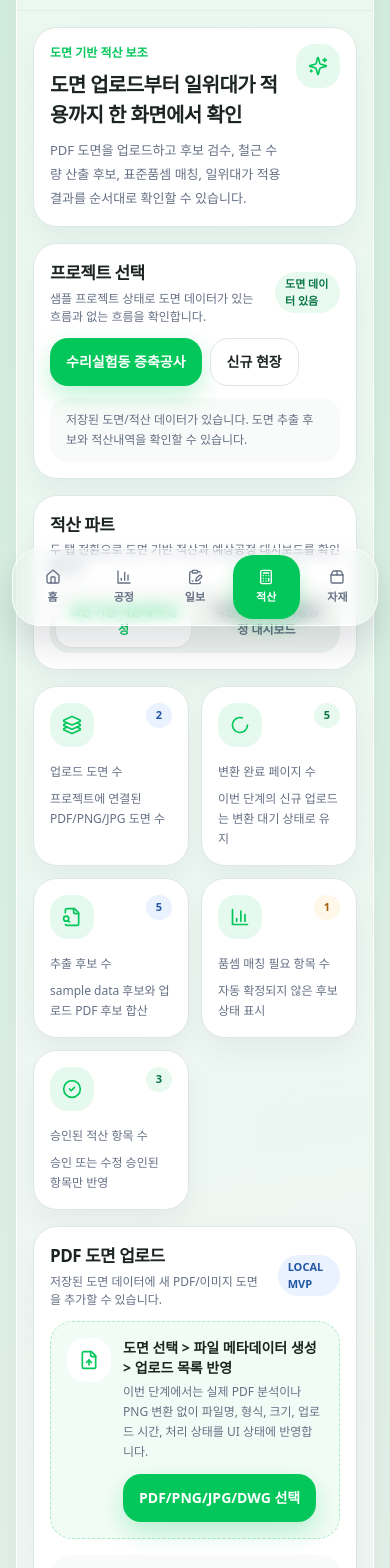
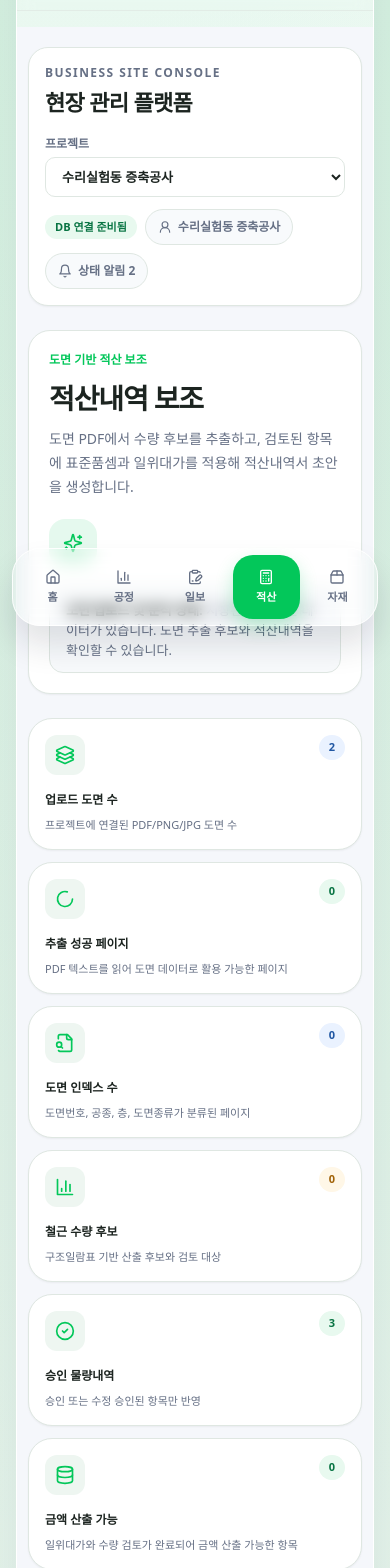
Before and after one commit to kaleb011/platform, a Next.js app: page /estimate in a window 390 px wide. Shown: the part 200-1768 px from the top of the page. Built offline with nearby package versions, Linux system fonts and the light colour scheme.

Commit message:
Refactor estimate dashboard for web console layout
- Rework estimate dashboard into desktop web console layout
- Clean user-facing wording
- Keep parsing, rebar quantity, unit price, and export flows unchanged

```diff
--- a/components/estimation/DrawingUploadPanel.tsx
+++ b/components/estimation/DrawingUploadPanel.tsx
@@ -26,7 +26,7 @@ export function DrawingUploadPanel({
             ? "저장된 도면 데이터에 새 PDF/이미지 도면을 추가할 수 있습니다."
             : "도면 데이터가 없는 프로젝트입니다. PDF 도면을 업로드해 적산내역 초안 생성 흐름을 시작하세요."
         }
-        action={<Badge tone="blue">LOCAL MVP</Badge>}
+        action={<Badge tone="blue">로컬 처리</Badge>}
       />
 
       <div className="rounded-[22px] border border-dashed border-primary/30 bg-primary/5 p-4">
@@ -39,8 +39,8 @@ export function DrawingUploadPanel({
               도면 선택 &gt; 파일 메타데이터 생성 &gt; 업로드 목록 반영
             </p>
             <p className="mt-1 text-[12px] leading-5 text-slate">
-              이번 단계에서는 실제 PDF 분석이나 PNG 변환 없이 파일명, 형식, 크기, 업로드 시간,
-              처리 상태를 UI 상태에 반영합니다.
+              파일명, 형식, 크기, 업로드 시간과 처리 상태를 먼저 확인하고 이후 도면 분석 흐름으로
+              연결합니다.
             </p>
             <label className="mt-3 inline-flex cursor-pointer">
               <input
@@ -61,7 +61,7 @@ export function DrawingUploadPanel({
         </div>
       </div>
 
-      <div className="mt-4 grid grid-cols-1 gap-3 sm:grid-cols-3">
+      <div className="mt-4 grid grid-cols-1 gap-3">
         <div className="rounded-[20px] bg-[#f8fbf9] p-4">
           <div className="flex items-center gap-2 text-[12px] font-semibold text-slate">
             <FileArchive className="h-4 w-4 text-primary" />
@@ -72,7 +72,7 @@ export function DrawingUploadPanel({
         <div className="rounded-[20px] bg-[#f8fbf9] p-4">
           <div className="flex items-center gap-2 text-[12px] font-semibold text-slate">
             <FileImage className="h-4 w-4 text-primary" />
-            이번 단계 상태
+            처리 상태
           </div>
           <p className="mt-2 text-[13px] font-semibold text-foreground">
             PDF는 PNG 변환 대기, 이미지는 분석 대기로 표시
--- a/components/estimation/EstimationDashboard.tsx
+++ b/components/estimation/EstimationDashboard.tsx
@@ -3,11 +3,14 @@
 import { useMemo, useState } from "react";
 import {
   BarChart3,
+  Bell,
   CheckCircle2,
+  Database,
   FileSearch,
   Layers3,
   LoaderCircle,
-  Sparkles
+  Sparkles,
+  UserRound
 } from "lucide-react";
 
 import { DrawingExtractionTable } from "@/components/estimation/DrawingExtractionTable";
@@ -25,7 +28,6 @@ import { StandardMatchTable } from "@/components/estimation/StandardMatchTable";
 import { UnitPriceUploadPanel } from "@/components/estimation/UnitPriceUploadPanel";
 import { UploadedDrawingFilesTable } from "@/components/estimation/UploadedDrawingFilesTable";
 import { Badge } from "@/components/ui/badge";
-import { Button } from "@/components/ui/button";
 import { Card } from "@/components/ui/card";
 import { SectionHeading } from "@/components/ui/section-heading";
 import { SegmentedTabs } from "@/components/ui/segmented-tabs";
@@ -86,9 +88,12 @@ const tabOptions = [
 
 const summaryIcons = {
   uploaded: Layers3,
-  converted: LoaderCircle,
+  extracted: LoaderCircle,
+  indexed: FileSearch,
+  rebar: BarChart3,
   candidates: FileSearch,
   approved: CheckCircle2,
+  amountReady: Database,
   matchingNeeded: BarChart3
 } as const;
 
@@ -243,17 +248,12 @@ export function EstimationDashboard() {
     (item) => item.status !== "linked"
   );
 
-  const matchingNeededCount = visibleCandidates.filter(
-    (candidate) => candidate.reviewStatus === "needs_standard_match"
-  ).length;
-
-  const convertedPageCount = drawingFiles.reduce((count, file) => {
-    if (file.status === "converted" || file.status === "analyzed") {
-      return count + (file.pageCount ?? 0);
-    }
-
-    return count;
-  }, 0);
+  const extractedSuccessPageCount = activePdfTextResults.reduce(
+    (count, result) =>
+      count +
+      result.pages.filter((page) => page.extractionStatus === "success").length,
+    0
+  );
 
   const summaryCards: Array<{
     key: SummaryCardKey;
@@ -270,31 +270,38 @@ export function EstimationDashboard() {
       tone: "blue"
     },
     {
-      key: "converted",
-      label: "변환 완료 페이지 수",
-      value: `${convertedPageCount}`,
-      footnote: "이번 단계의 신규 업로드는 변환 대기 상태로 유지",
+      key: "extracted",
+      label: "추출 성공 페이지",
+      value: `${extractedSuccessPageCount}`,
+      footnote: "PDF 텍스트를 읽어 도면 데이터로 활용 가능한 페이지",
       tone: "green"
     },
     {
-      key: "candidates",
-      label: "추출 후보 수",
-      value: `${visibleCandidates.length}`,
-      footnote: "sample data 후보와 업로드 PDF 후보 합산",
+      key: "indexed",
+      label: "도면 인덱스 수",
+      value: `${drawingSheetIndexes.length}`,
+      footnote: "도면번호, 공종, 층, 도면종류가 분류된 페이지",
       tone: "blue"
     },
     {
-      key: "matchingNeeded",
-      label: "품셈 매칭 필요 항목 수",
-      value: `${matchingNeededCount}`,
-      footnote: "자동 확정되지 않은 후보 상태 표시",
+      key: "rebar",
+      label: "철근 수량 후보",
+      value: `${activeRebarCandidates.length}`,
+      footnote: "구조일람표 기반 산출 후보와 검토 대상",
       tone: "amber"
     },
     {
       key: "approved",
-      label: "승인된 적산 항목 수",
+      label: "승인 물량내역",
       value: `${estimateItems.length}`,
       footnote: "승인 또는 수정 승인된 항목만 반영",
+      tone: "green"
+    },
+    {
+      key: "amountReady",
+      label: "금액 산출 가능",
+      value: `${estimateStatementSummary.calculatedCount}`,
+      footnote: "일위대가와 수량 검토가 완료되어 금액 산출 가능한 항목",
       tone: "green"
     }
   ];
@@ -671,7 +678,7 @@ export function EstimationDashboard() {
     const file = files[0];
     setImportedSheetName(file.name);
     setNotice(
-      `${file.name} 파일이 선택되었습니다. 현재 MVP에서는 파일명만 표시하고, forecast 데이터는 샘플 세트를 사용합니다.`
+      `${file.name} 파일이 선택되었습니다. 현재 화면에서는 파일명을 표시하고 예시 공정 데이터와 함께 흐름을 확인합니다.`
     );
   };
 
@@ -702,98 +709,125 @@ export function EstimationDashboard() {
     }
   };
 
+  const handleProjectChange = (projectId: string) => {
+    const nextProject = projectStates.find((project) => project.projectId === projectId);
+
+    setSelectedProjectId(projectId);
+    setNotice(
+      nextProject?.drawingDataStatus === "exists"
+        ? "저장된 도면/적산 데이터가 있습니다. 도면 추출 후보와 적산내역을 확인할 수 있습니다."
+        : "이 프로젝트에는 아직 도면 데이터가 없습니다. PDF 도면을 업로드하면 적산내역 초안 생성 흐름을 시작할 수 있습니다."
+    );
+  };
+
   const projectFlowMessage = drawingDataExists
     ? "저장된 도면/적산 데이터가 있습니다. 도면 추출 후보와 적산내역을 확인할 수 있습니다."
     : "이 프로젝트에는 아직 도면 데이터가 없습니다. PDF 도면을 업로드하면 적산내역 초안 생성 흐름을 시작할 수 있습니다.";
 
   return (
-    <div className="space-y-4">
-      <Card className="section-enter bg-[#f6fbf7]">
-        <div className="flex items-start justify-between gap-3">
+    <div className="relative left-1/2 w-[min(calc(100vw-2rem),80rem)] -translate-x-1/2 bg-[#f5f7fb] px-3 py-5 text-foreground sm:px-5 lg:px-6">
+      <header className="mb-6 rounded-[20px] border border-border bg-white px-4 py-4 shadow-sm lg:px-6">
+        <div className="flex flex-col gap-4 lg:flex-row lg:items-center lg:justify-between">
           <div>
+            <p className="text-[12px] font-semibold uppercase tracking-[0.12em] text-slate">
+              Business Site Console
+            </p>
+            <h1 className="mt-1 text-[22px] font-bold tracking-[-0.03em] text-foreground">
+              현장 관리 플랫폼
+            </h1>
+          </div>
+
+          <div className="flex flex-col gap-3 sm:flex-row sm:items-center">
+            <label className="flex flex-col gap-1 text-[12px] font-semibold text-slate">
+              프로젝트
+              <select
+                className="h-10 min-w-[220px] rounded-[10px] border border-border bg-white px-3 text-[13px] font-semibold text-foreground outline-none transition focus:border-primary"
+                onChange={(event) => handleProjectChange(event.target.value)}
+                value={activeProject.projectId}
+              >
+                {projectStates.map((project) => (
+                  <option key={project.projectId} value={project.projectId}>
+                    {project.projectName}
+                  </option>
+                ))}
+              </select>
+            </label>
+
+            <div className="flex flex-wrap items-center gap-2">
+              <Badge tone={drawingDataExists ? "green" : "amber"}>
+                {drawingDataExists ? "DB 연결 준비됨" : "도면 업로드 필요"}
+              </Badge>
+              <span className="inline-flex items-center gap-1.5 rounded-full border border-border bg-[#f8fafc] px-3 py-2 text-[12px] font-semibold text-slate">
+                <UserRound className="h-3.5 w-3.5" />
+                {activeProject.projectName}
+              </span>
+              <span className="inline-flex items-center gap-1.5 rounded-full border border-border bg-[#f8fafc] px-3 py-2 text-[12px] font-semibold text-slate">
+                <Bell className="h-3.5 w-3.5" />
+                상태 알림 2
+              </span>
+            </div>
+          </div>
+        </div>
+      </header>
+
+      <section className="mb-6 rounded-[22px] border border-border bg-white px-5 py-5 shadow-sm lg:px-7">
+        <div className="flex flex-col gap-5 lg:flex-row lg:items-end lg:justify-between">
+          <div className="max-w-3xl">
             <p className="text-[12px] font-semibold text-primary">도면 기반 적산 보조</p>
-            <h2 className="mt-2 text-[20px] font-bold tracking-[-0.03em] text-foreground">
-              도면 업로드부터 일위대가 적용까지 한 화면에서 확인
+            <h2 className="mt-2 text-[28px] font-bold tracking-[-0.04em] text-foreground">
+              적산내역 보조
             </h2>
-            <p className="mt-2 text-[13px] leading-6 text-slate">
-              PDF 도면을 업로드하고 후보 검수, 철근 수량 산출 후보, 표준품셈 매칭,
-              일위대가 적용 결과를 순서대로 확인할 수 있습니다.
+            <p className="mt-2 text-[14px] leading-6 text-slate">
+              도면 PDF에서 수량 후보를 추출하고, 검토된 항목에 표준품셈과 일위대가를
+              적용해 적산내역서 초안을 생성합니다.
             </p>
           </div>
-          <div className="flex h-11 w-11 shrink-0 items-center justify-center rounded-[18px] bg-primary/10 text-primary">
+          <div className="flex h-12 w-12 shrink-0 items-center justify-center rounded-[16px] bg-primary/10 text-primary">
             <Sparkles className="h-5 w-5" />
           </div>
         </div>
-      </Card>
 
-      <Card className="section-enter">
-        <SectionHeading
-          title="프로젝트 선택"
-          description="샘플 프로젝트 상태로 도면 데이터가 있는 흐름과 없는 흐름을 확인합니다."
-          action={
-            <Badge tone={drawingDataExists ? "green" : "amber"}>
-              {drawingDataExists ? "도면 데이터 있음" : "도면 데이터 없음"}
-            </Badge>
-          }
-        />
-        <div className="flex flex-wrap gap-2">
-          {projectStates.map((project) => {
-            const selected = project.projectId === activeProject.projectId;
-
-            return (
-              <Button
-                key={project.projectId}
-                className="min-h-[42px] rounded-[16px] px-4 text-[13px]"
-                onClick={() => {
-                  setSelectedProjectId(project.projectId);
-                  setNotice(
-                    project.drawingDataStatus === "exists"
-                      ? "저장된 도면/적산 데이터가 있습니다. 도면 추출 후보와 적산내역을 확인할 수 있습니다."
-                      : "이 프로젝트에는 아직 도면 데이터가 없습니다. PDF 도면을 업로드하면 적산내역 초안 생성 흐름을 시작할 수 있습니다."
-                  );
-                }}
-                type="button"
-                variant={selected ? "primary" : "secondary"}
-              >
-                {project.projectName}
-              </Button>
-            );
-          })}
-        </div>
-        <div className="mt-3 rounded-[18px] bg-[#f8fbf9] px-4 py-3 text-[12px] leading-5 text-slate">
+        <div className="mt-5 rounded-[14px] border border-border bg-[#f8fafc] px-4 py-3 text-[13px] leading-5 text-slate">
+          <span className="font-semibold text-foreground">도면 업로드 및 분석 상태: </span>
           {projectFlowMessage}
         </div>
-      </Card>
+      </section>
 
-      <Card className="section-enter">
-        <SectionHeading
-          title="적산 파트"
-          description="두 탭 전환으로 도면 기반 적산과 예상공정 대시보드를 확인합니다."
-        />
-        <SegmentedTabs options={tabOptions} value={activeTab} onChange={setActiveTab} />
-      </Card>
-
-      {activeTab === "drawing-estimate" ? (
-        <>
-          <section className="grid grid-cols-2 gap-3 section-enter">
+      <section className="mb-6 grid grid-cols-1 gap-3 sm:grid-cols-2 lg:grid-cols-6">
         {summaryCards.map((card) => {
           const Icon = summaryIcons[card.key];
 
           return (
-                <Card key={card.key} className="bg-[#f8fbf9]">
+            <Card key={card.key} className="bg-white shadow-sm">
               <div className="flex items-start justify-between gap-3">
-                    <div className="flex h-11 w-11 items-center justify-center rounded-[18px] bg-primary/10 text-primary">
+                <div className="flex h-10 w-10 items-center justify-center rounded-[12px] bg-[#eef6f1] text-primary">
                   <Icon className="h-5 w-5" />
                 </div>
                 <Badge tone={card.tone}>{card.value}</Badge>
               </div>
-                  <p className="mt-4 text-[12px] font-medium text-slate">{card.label}</p>
-                  <p className="mt-2 text-[12px] leading-5 text-slate">{card.footnote}</p>
+              <p className="mt-4 text-[12px] font-semibold text-foreground">{card.label}</p>
+              <p className="mt-2 text-[11px] leading-4 text-slate">{card.footnote}</p>
             </Card>
           );
         })}
       </section>
 
+      <Card className="mb-6 bg-white shadow-sm">
+        <div className="flex flex-col gap-3 lg:flex-row lg:items-center lg:justify-between">
+          <SectionHeading
+            title="업무 영역"
+            description="도면 기반 적산과 예상공정 대시보드를 전환해 확인합니다."
+          />
+          <div className="min-w-0 lg:min-w-[420px]">
+            <SegmentedTabs options={tabOptions} value={activeTab} onChange={setActiveTab} />
+          </div>
+        </div>
+      </Card>
+
+      {activeTab === "drawing-estimate" ? (
+        <>
+          <div className="grid grid-cols-1 gap-5 lg:grid-cols-12">
+            <aside className="space-y-5 lg:col-span-4">
               <DrawingUploadPanel
                 drawingDataExists={drawingDataExists}
                 notice={notice}
@@ -806,7 +840,9 @@ export function EstimationDashboard() {
                 roadmaps={quantityRoadmaps}
                 sheets={drawingSheetIndexes}
               />
+            </aside>
 
+            <main className="space-y-5 lg:col-span-8">
               {drawingDataExists ? (
                 <>
                   <RebarQuantityReview
@@ -820,31 +856,31 @@ export function EstimationDashboard() {
                     candidates={visibleCandidates}
                     onChangeStatus={handleCandidateStatusChange}
                   />
-              <Card className="section-enter bg-[#f8fbf9]">
+                  <Card className="bg-white shadow-sm">
                     <SectionHeading
                       title="승인 후보 연결 상태"
-                  description="승인된 적산 후보는 아래 표준품셈 후보 매칭 영역에서 한 번 더 검토한 뒤 승인된 적산내역에 반영됩니다."
+                      description="승인된 적산 후보는 표준품셈 후보 매칭 영역에서 한 번 더 검토한 뒤 승인된 적산내역에 반영됩니다."
                     />
-                <div className="grid grid-cols-2 gap-3">
-                  <div className="rounded-[16px] bg-white px-3 py-3">
+                    <div className="grid grid-cols-2 gap-3 lg:grid-cols-4">
+                      <div className="rounded-[14px] border border-border bg-[#f8fafc] px-3 py-3">
                         <p className="text-[11px] font-medium text-slate">승인된 적산 후보</p>
                         <p className="mt-1 text-[18px] font-bold text-foreground">
                           {approvedEstimateCandidates.length}
                         </p>
                       </div>
-                  <div className="rounded-[16px] bg-white px-3 py-3">
+                      <div className="rounded-[14px] border border-border bg-[#f8fafc] px-3 py-3">
                         <p className="text-[11px] font-medium text-slate">표준품셈 매칭 대기</p>
                         <p className="mt-1 text-[18px] font-bold text-foreground">
                           {uploadedPdfPendingMatchCount}
                         </p>
                       </div>
-                  <div className="rounded-[16px] bg-white px-3 py-3">
+                      <div className="rounded-[14px] border border-border bg-[#f8fafc] px-3 py-3">
                         <p className="text-[11px] font-medium text-slate">표준품셈 매칭 승인</p>
                         <p className="mt-1 text-[18px] font-bold text-foreground">
                           {uploadedPdfAcceptedMatchCount}
                         </p>
                       </div>
-                  <div className="rounded-[16px] bg-white px-3 py-3">
+                      <div className="rounded-[14px] border border-border bg-[#f8fafc] px-3 py-3">
                         <p className="text-[11px] font-medium text-slate">적산내역 반영</p>
                         <p className="mt-1 text-[18px] font-bold text-foreground">
                           {reflectedUploadedPdfEstimateCount}
@@ -883,13 +919,28 @@ export function EstimationDashboard() {
                     summary={estimateStatementSummary}
                   />
                 </>
-          ) : null}
+              ) : (
+                <Card className="bg-white shadow-sm">
+                  <SectionHeading
+                    title="도면 업로드 대기"
+                    description="PDF 도면을 업로드하면 도면 인덱스, 후보 검수, 표준품셈 매칭, 일위대가 적용 흐름이 이 영역에 표시됩니다."
+                  />
+                  <div className="rounded-[14px] border border-dashed border-border bg-[#f8fafc] px-4 py-6 text-[13px] leading-6 text-slate">
+                    이 프로젝트에는 아직 도면 데이터가 없습니다. 왼쪽 업로드 패널에서 PDF 도면을
+                    선택해 적산내역 초안 생성 흐름을 시작하세요.
+                  </div>
+                </Card>
+              )}
+            </main>
+          </div>
 
+          <section className="mt-5 grid grid-cols-1 gap-5 lg:grid-cols-2">
             <EstimationDataStrategyCard />
             <IfcExpansionNotice />
+          </section>
         </>
       ) : (
-        <>
+        <div className="space-y-5">
           <ScheduleForecastDashboard
             categorySummaries={scheduleSummaries}
             estimateItems={estimateItems}
@@ -899,7 +950,7 @@ export function EstimationDashboard() {
             scheduleItems={seed.scheduleForecastItems}
           />
           <IfcExpansionNotice />
-        </>
+        </div>
       )}
     </div>
   );
--- a/components/estimation/EstimationDataStrategyCard.tsx
+++ b/components/estimation/EstimationDataStrategyCard.tsx
@@ -20,7 +20,7 @@ export function EstimationDataStrategyCard() {
       <SectionHeading
         title="Supabase 저장 전략"
         description="무료 플랜 용량을 고려해 원본 파일보다 대시보드에 필요한 정제 데이터를 우선 저장합니다."
-        action={<Badge tone="gray">TODO: DB CRUD</Badge>}
+        action={<Badge tone="gray">저장 전략</Badge>}
       />
 
       <div className="grid grid-cols-1 gap-3 sm:grid-cols-2">
@@ -55,8 +55,8 @@ export function EstimationDataStrategyCard() {
 
       <div className="mt-3 flex items-start gap-2 rounded-[18px] bg-white px-4 py-3 text-[12px] leading-5 text-slate">
         <TableProperties className="mt-0.5 h-4 w-4 shrink-0 text-primary" />
-        이번 단계에서는 실제 저장을 수행하지 않고, service TODO를 통해 Supabase Storage 및 DB 저장
-        파이프라인을 연결할 자리를 남겨둡니다.
+        현재 화면은 로컬 검수 흐름을 우선 제공하며, 이후 Supabase Storage 및 DB 저장 파이프라인으로
+        연결할 수 있도록 정제 데이터 구조를 유지합니다.
       </div>
     </Card>
   );
--- a/components/estimation/IfcExpansionNotice.tsx
+++ b/components/estimation/IfcExpansionNotice.tsx
@@ -9,8 +9,8 @@ export function IfcExpansionNotice() {
     <Card className="section-enter">
       <SectionHeading
         title="BIM / IFC 확장 방향"
-        description="현재 MVP는 PDF 기반 적산 데이터 흐름을 먼저 안정화하고, 이후 IFC 기반 물량 추출 서비스로 확장합니다."
-        action={<Badge tone="blue">IFC TODO</Badge>}
+        description="PDF 기반 적산 데이터 흐름을 우선 활용하고, 이후 IFC 기반 물량 추출 서비스로 확장합니다."
+        action={<Badge tone="blue">IFC 확장</Badge>}
       />
 
       <div className="grid grid-cols-1 gap-3 sm:grid-cols-3">
--- a/components/estimation/PdfTextExtractionSummary.tsx
+++ b/components/estimation/PdfTextExtractionSummary.tsx
@@ -34,7 +34,7 @@ export function PdfTextExtractionSummary({ results }: PdfTextExtractionSummaryPr
         action={<Badge tone={results.length > 0 ? "green" : "gray"}>{results.length}개 PDF</Badge>}
       />
 
-      <section className="grid grid-cols-2 gap-3 sm:grid-cols-4">
+      <section className="grid grid-cols-2 gap-3">
         <div className="rounded-[18px] bg-[#f8fbf9] p-4">
           <p className="text-[12px] font-semibold text-slate">전체 페이지</p>
           <p className="mt-2 text-[22px] font-bold text-foreground">{pageCount}</p>
@@ -89,7 +89,7 @@ export function PdfTextExtractionSummary({ results }: PdfTextExtractionSummaryPr
                       ? "상세 오류 보기"
                       : "상세 로그 보기"}
                   </summary>
-                  <p className="mt-1 break-words">Debug: {result.debugMessage}</p>
+                  <p className="mt-1 break-words">처리 로그: {result.debugMessage}</p>
                 </details>
               ) : null}
               <div className="mt-3 space-y-2">
--- a/components/estimation/ScheduleForecastDashboard.tsx
+++ b/components/estimation/ScheduleForecastDashboard.tsx
@@ -51,8 +51,8 @@ export function ScheduleForecastDashboard({
       <Card className="section-enter">
         <SectionHeading
           title="적산내역 업로드 또는 불러오기"
-          description="이번 MVP에서는 업로드 UI를 제공하고, 샘플 forecast 데이터로 공정 흐름을 확인합니다."
-          action={<Badge tone="blue">FORECAST MVP</Badge>}
+          description="승인된 물량내역 또는 스프레드시트를 기준으로 예상 공정 흐름을 확인합니다."
+          action={<Badge tone="blue">공정 초안</Badge>}
         />
 
         <div className="rounded-[22px] border border-dashed border-primary/30 bg-primary/5 p-4">
--- a/components/estimation/UploadedDrawingFilesTable.tsx
+++ b/components/estimation/UploadedDrawingFilesTable.tsx
@@ -81,7 +81,7 @@ export function UploadedDrawingFilesTable({ drawingFiles }: UploadedDrawingFiles
     <Card className="section-enter">
       <SectionHeading
         title="업로드된 도면 목록"
-        description="이번 단계에서는 파일 메타데이터와 처리 대기 상태만 로컬 상태로 관리합니다."
+        description="업로드한 도면의 파일 정보, 페이지 확인 상태, 다음 분석 작업을 확인합니다."
         action={<Badge tone="blue">{drawingFiles.length}건</Badge>}
       />
 
@@ -117,7 +117,7 @@ export function UploadedDrawingFilesTable({ drawingFiles }: UploadedDrawingFiles
                     {file.debugMessage ? (
                       <details className="mt-2 text-[11px] font-normal leading-4 text-[#7a4a05]">
                         <summary className="cursor-pointer font-semibold">상세 로그 보기</summary>
-                        <p className="mt-1 break-words">Debug: {file.debugMessage}</p>
+                        <p className="mt-1 break-words">처리 로그: {file.debugMessage}</p>
                       </details>
                     ) : null}
                   </td>
```
Lines whose indentation alone changed are shown as unchanged.
